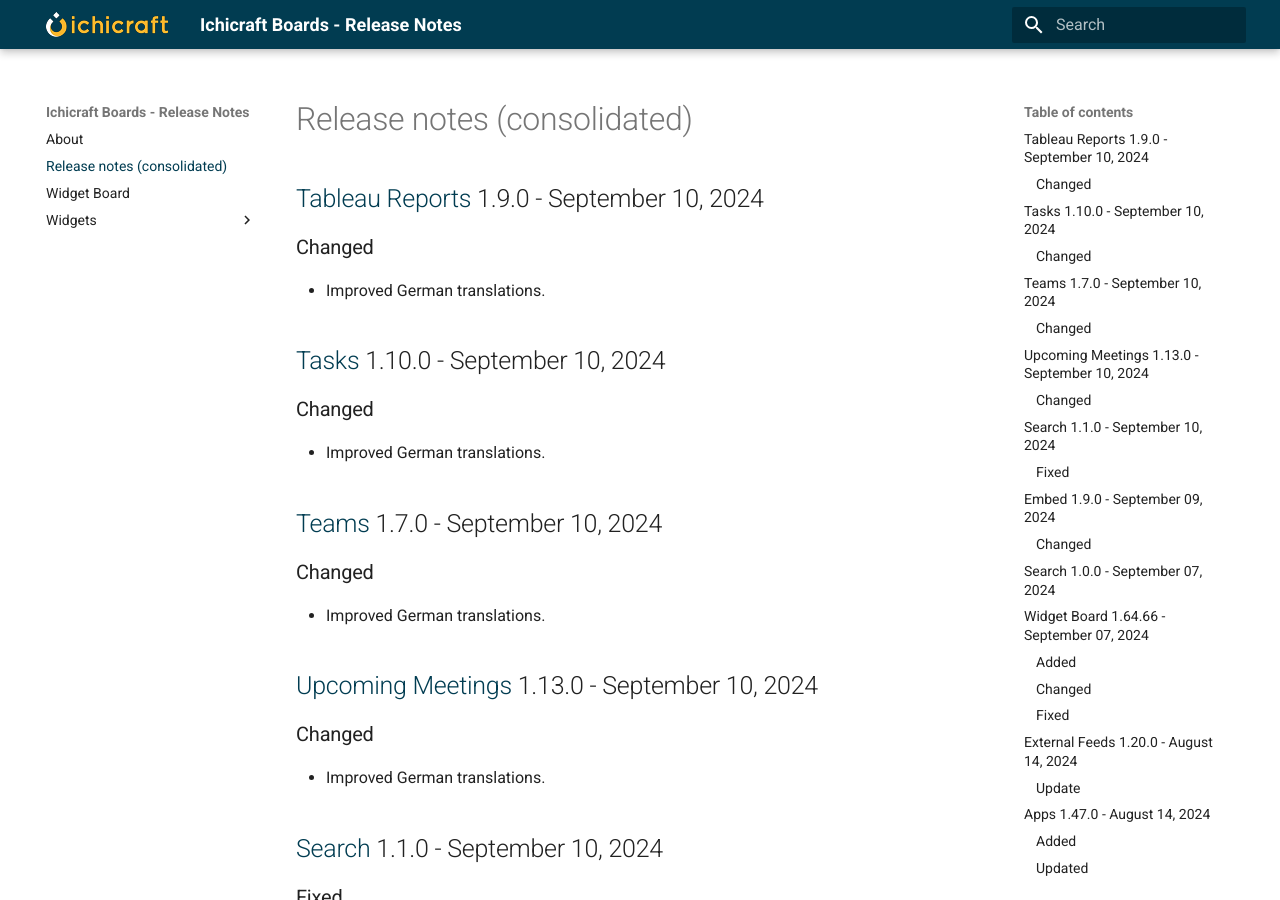
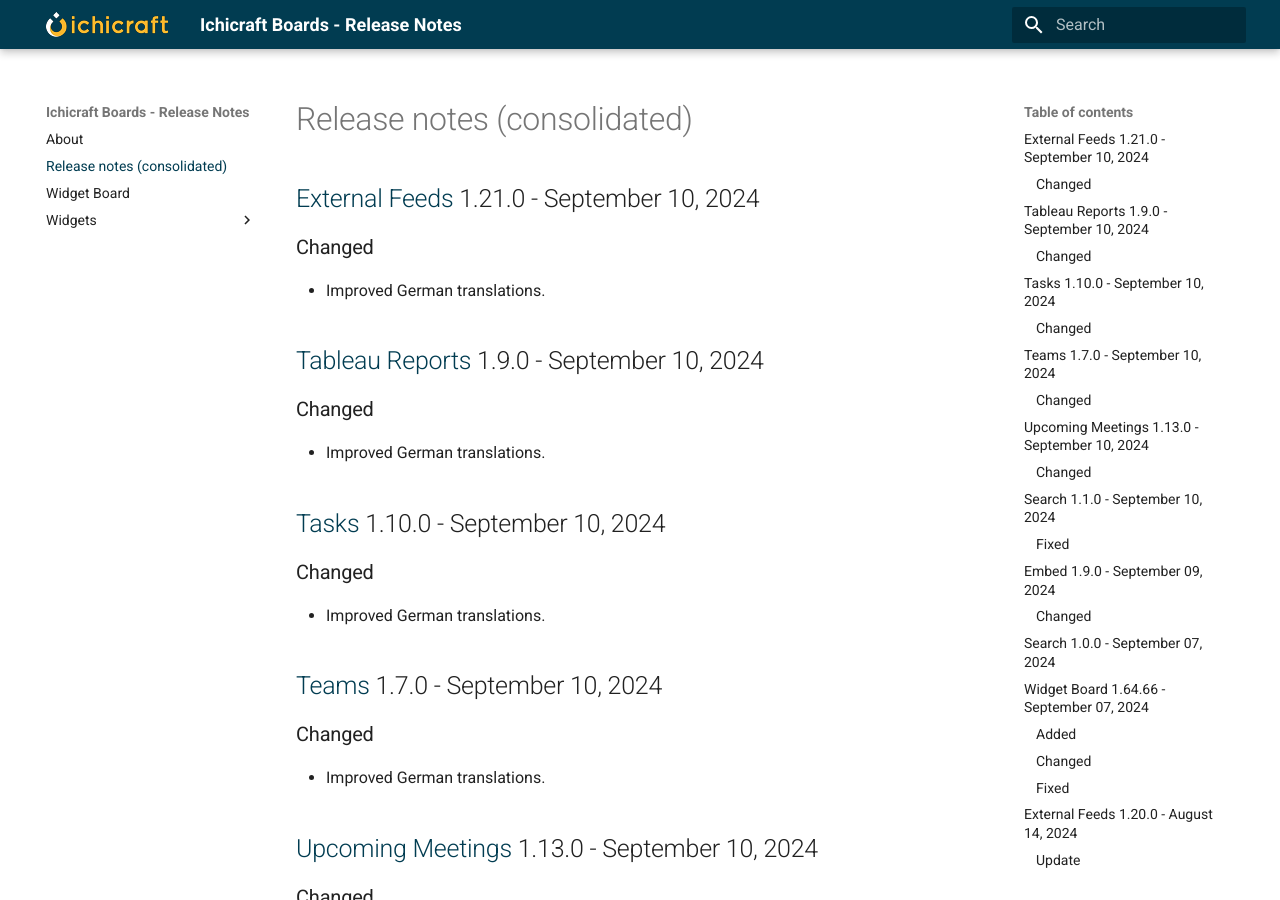
Before and after one commit to ichicraft/widgets-docs, an MkDocs documentation site: the page built from docs/Release-notes-(consolidated).md, in a window 1280 px wide and 900 px high. Built offline with MkDocs 1.6.1 and Material for MkDocs 9.7.7, drawn with Linux system fonts in a browser that asks for light colours.

Commit message:
Release notes updated by BuildService

```diff
--- a/docs/Release-notes-(consolidated).md
+++ b/docs/Release-notes-(consolidated).md
@@ -1,3 +1,8 @@
+## [External Feeds](./Widgets/External Feeds.md) 1.21.0 - September 10, 2024
+
+### Changed
+- Improved German translations.
+
 ## [Tableau Reports](./Widgets/Tableau Reports.md) 1.9.0 - September 10, 2024
 
 ### Changed
--- a/docs/Widgets/External Feeds.md
+++ b/docs/Widgets/External Feeds.md
@@ -1,3 +1,8 @@
+## 1.21.0 - September 10, 2024
+
+### Changed
+- Improved German translations.
+
 ## 1.20.0 - August 14, 2024
 
 ### Update
```
